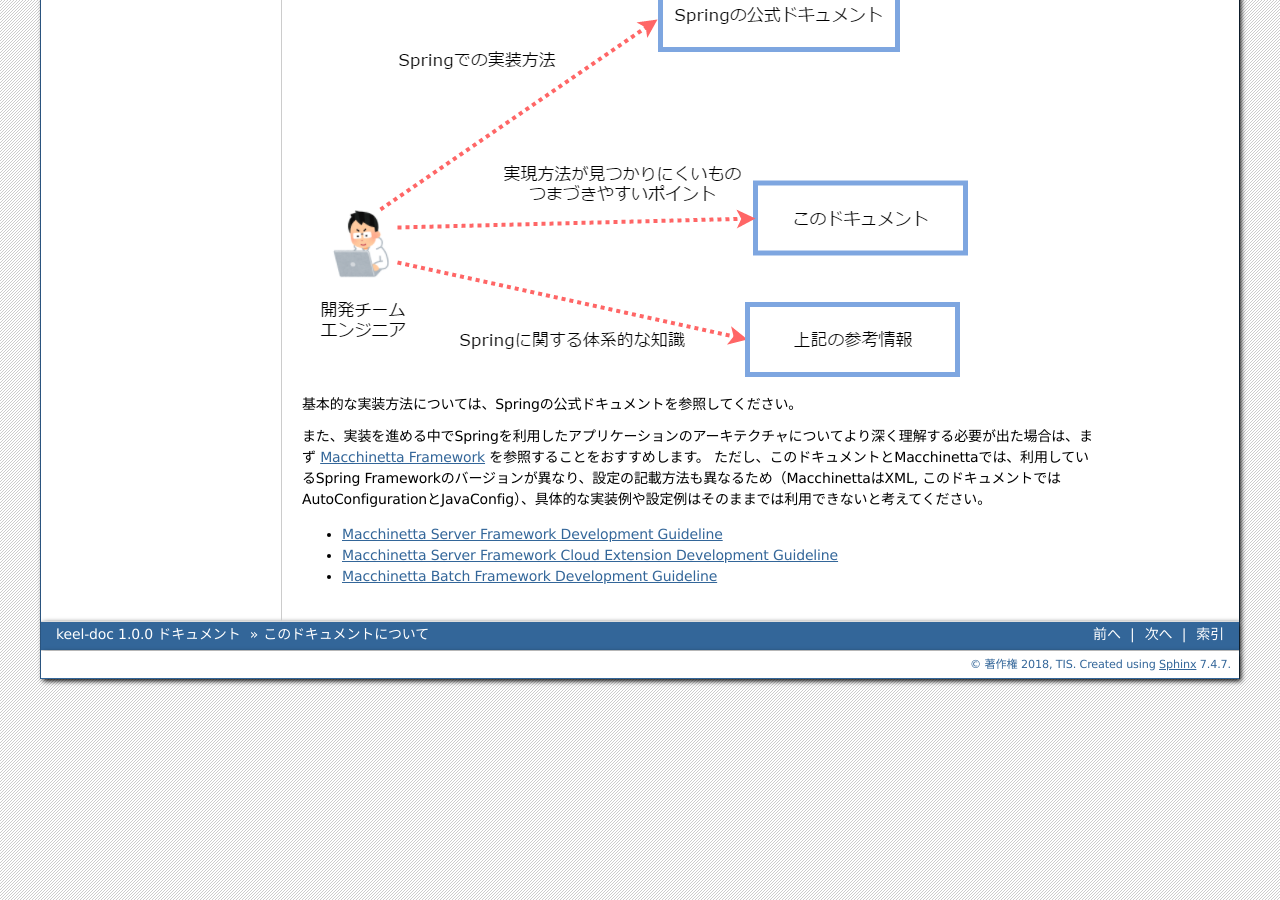
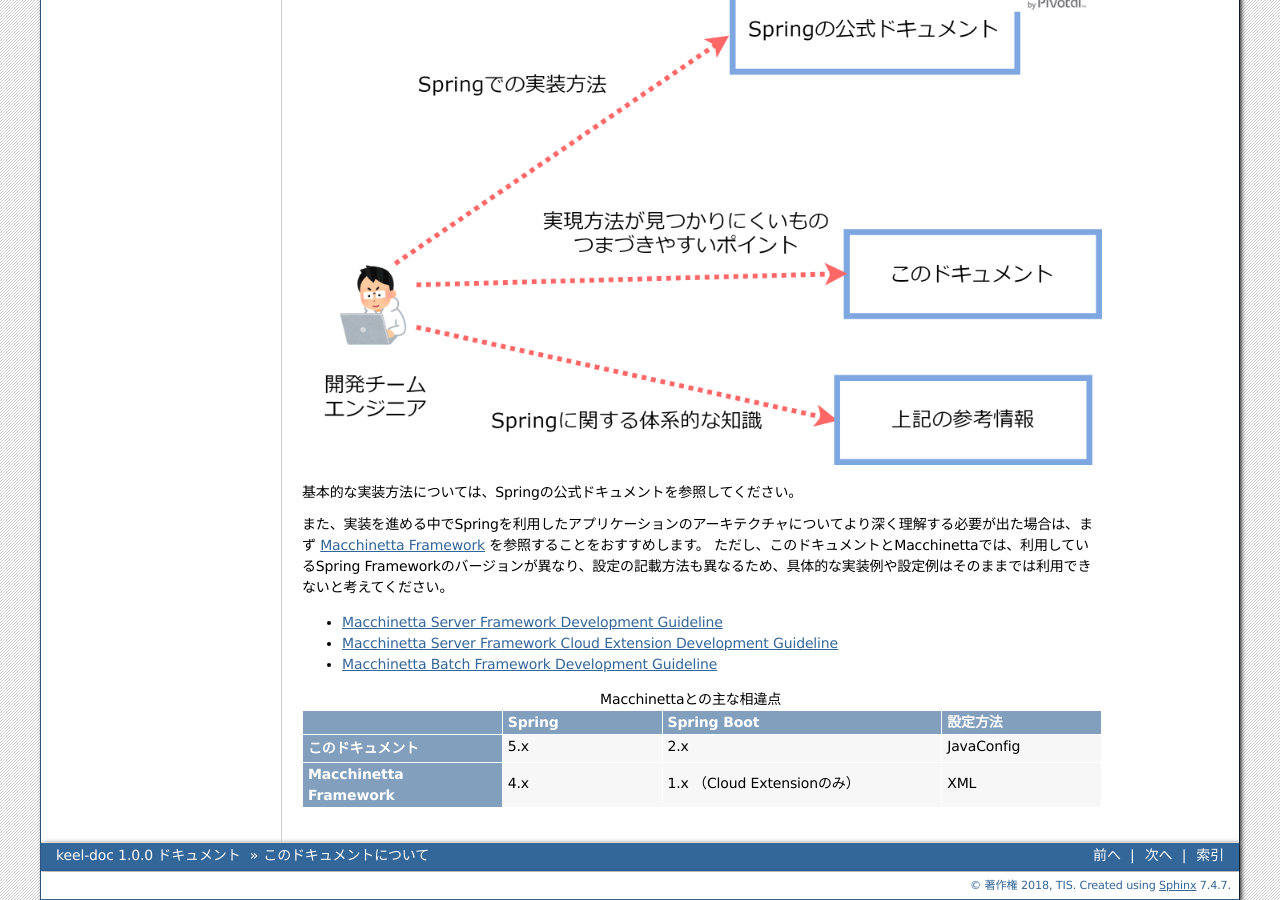
Before and after one commit to Fintan-contents/spring-crib-notes, a Sphinx documentation site: the page built from doc/about/index.rst, in a window 1280 px wide and 900 px high, scrolled down 882 px. Built offline with Sphinx 7.4.7, drawn with Linux system fonts in a browser that asks for light colours; some of the changed text lies outside the part shown.

Commit message:
Macchinettaとの差異を明示。画像を大きく。冗長な表現を修正。

```diff
--- a/doc/about/index.rst
+++ b/doc/about/index.rst
@@ -45,8 +45,26 @@
 基本的な実装方法については、Springの公式ドキュメントを参照してください。
 
 また、実装を進める中でSpringを利用したアプリケーションのアーキテクチャについてより深く理解する必要が出た場合は、まず `Macchinetta Framework <https://macchinetta.github.io>`_ を参照することをおすすめします。
-ただし、このドキュメントとMacchinettaでは、利用しているSpring Frameworkのバージョンが異なり、設定の記載方法も異なるため（MacchinettaはXML, このドキュメントではAutoConfigurationとJavaConfig）、具体的な実装例や設定例はそのままでは利用できないと考えてください。
+ただし、このドキュメントとMacchinettaでは、利用しているSpring Frameworkのバージョンが異なり、設定の記載方法も異なるため、具体的な実装例や設定例はそのままでは利用できないと考えてください。
 
 * `Macchinetta Server Framework Development Guideline <https://macchinetta.github.io/server-guideline-thymeleaf/current/ja/>`_
 * `Macchinetta Server Framework Cloud Extension Development Guideline <https://macchinetta.github.io/cloud-guideline/current/ja/>`_
 * `Macchinetta Batch Framework Development Guideline <https://macchinetta.github.io/batch-guideline/current/ja/>`_
+
+.. list-table:: Macchinettaとの主な相違点
+   :widths: 25 20 35 20
+   :header-rows: 1
+   :stub-columns: 1
+
+   * -
+     - Spring
+     - Spring Boot
+     - 設定方法
+   * - このドキュメント
+     - 5.x
+     - 2.x
+     - JavaConfig
+   * - Macchinetta Framework
+     - 4.x
+     - 1.x （Cloud Extensionのみ）
+     - XML
```
Also changed, not shown: other parts of doc/about/index.rst (+1 -1 lines), doc/about/how-to-use-this-document.xml (+1 -1 lines), doc/about/how-to-use-this-document.png.
